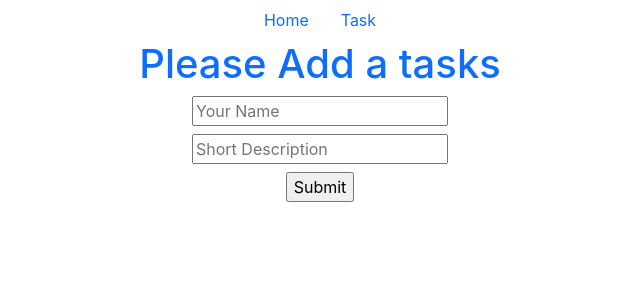
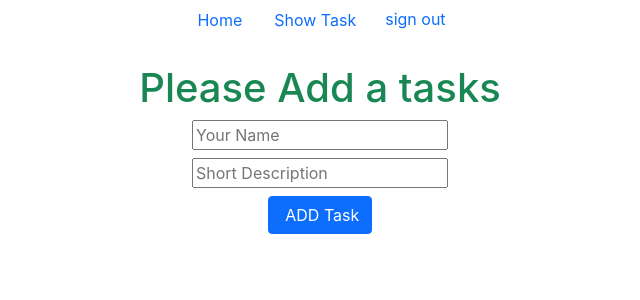
Before and after one commit to Waheedulislam/Skill-Assessment-client, a React (Create React App) app: page / in a window 1280 px wide. Shown: the top 300 px of the page, without its empty margins (320-960 px from the left). Built offline with nearby package versions, Linux system fonts and the light colour scheme; no server answers; sample sign-in values are in the browser's storage; the HTML template or start-up script is replaced by a standard one.

Commit message:
requareAuth done

```diff
--- a/package.json
+++ b/package.json
@@ -8,6 +8,7 @@
     "@testing-library/user-event": "^13.5.0",
     "react": "^18.1.0",
     "react-dom": "^18.1.0",
+    "react-firebase-hooks": "^5.0.3",
     "react-router-dom": "^6.3.0",
     "react-scripts": "5.0.1",
     "web-vitals": "^2.1.4"
@@ -35,5 +36,8 @@
       "last 1 firefox version",
       "last 1 safari version"
     ]
+  },
+  "devDependencies": {
+    "firebase": "^9.8.1"
   }
 }
--- a/src/App.js
+++ b/src/App.js
@@ -3,15 +3,20 @@ import './App.css';
 import Home from './Components/Add-btn/Home';
 import ShowTask from './Components/Add-btn/ShowTask';
 import Header from './Components/Header/Header';
+import Login from './Components/Login/Login';
+import Register from './Components/Login/Register';
+import RequairAuth from './Components/Login/RequairAuth';
 
 function App() {
   return (
     <div >
       <Header></Header>
       <Routes>
-        <Route path="/" element={<Home />} />
-        <Route path="/home" element={<Home />} />
-        <Route path="/show" element={<ShowTask />} />
+        <Route path="/" element={<RequairAuth><Home /></RequairAuth>} />
+        <Route path="/home" element={<RequairAuth><Home /></RequairAuth>} />
+        <Route path="/show" element={<RequairAuth><ShowTask /></RequairAuth>} />
+        <Route path="/login" element={<Login />} />
+        <Route path="/register" element={<Register />} />
       </Routes>
     </div>
   );
--- a/src/Components/Add-btn/Home.js
+++ b/src/Components/Add-btn/Home.js
@@ -24,14 +24,14 @@ const Home = () => {
             })
     }
     return (
-        <div className='text-center  w-50 mx-auto'>
-            <h1 className='text-center text-primary'>Please Add a tasks</h1>
-            <form onSubmit={handleTak}>
+        <div className='text-center' >
+            <h1 className='text-success pt-4'>Please Add a tasks</h1>
+            <form onSubmit={handleTak} className='w-50 mx-auto'>
                 <input className='mb-2' type="text" name="name" placeholder='Your Name' id="" required />
                 <br />
                 <input className='mb-2' type="text" name="description" placeholder='Short Description' id="" />
                 <br />
-                <input className='mb-2' type="submit" value="Submit" />
+                <input className='mb-2 btn btn-primary' type="submit" value=" ADD Task" />
             </form>
         </div>
     );
--- a/src/Components/Header/Header.js
+++ b/src/Components/Header/Header.js
@@ -1,19 +1,36 @@
+import { signOut } from 'firebase/auth';
 import React from 'react';
+import { useAuthState } from 'react-firebase-hooks/auth';
 import { Link } from 'react-router-dom';
+import auth from '../../firebase.init';
 
 const Header = () => {
+    const [user] = useAuthState(auth);
+
+    const handleSignOut = () => {
+        signOut(auth);
+    }
     return (
-        <div>
+        <div >
             <ul class="nav justify-content-center">
                 <li class="nav-item">
                     <Link class="nav-link active" aria-current="page" to="/Home">Home</Link>
                 </li>
                 <li class="nav-item">
-                    <Link class="nav-link active" aria-current="page" to="/show">Task</Link>
+                    <Link class="nav-link active" aria-current="page" to="/show">Show Task</Link>
                 </li>
-                {/* <li class="nav-item">
-                    <Link class="nav-link active" aria-current="page" to="/Home">complete</Link>
-                </li> */}
+                <li class="nav-item">
+                    {/* {
+                        user:<Link class="nav-link active" aria-current="page" to="/Login">Login</Link>
+                    } */}
+                    {
+
+                        user ?
+                            <button className='btn btn-link text-primary text-decoration-none' onClick={handleSignOut}>sign out</button>
+                            :
+                            <Link class="nav-link active" aria-current="page" to="/Login">Login</Link>
+                    }
+                </li>
             </ul>
         </div>
     );
--- /dev/null
+++ b/src/Components/Login/Login.js
@@ -0,0 +1,15 @@
+import React from 'react';
+import { Link } from 'react-router-dom';
+import Social from './Social';
+
+const Login = () => {
+    return (
+        <div className='text-center'>
+            <h1>Login</h1>
+            <Social></Social>
+            <h6 className='mt-3 w-50 mx-auto'>Don't have an account? <Link to='/register' className='text-danger pe-auto  text-decoration-none'>Create Account</Link></h6>
+        </div>
+    );
+};
+
+export default Login;
--- /dev/null
+++ b/src/Components/Login/Register.js
@@ -0,0 +1,14 @@
+import React from 'react';
+import { Link } from 'react-router-dom';
+import Social from './Social';
+const Register = () => {
+    return (
+        <div className='text-center'>
+            <h1>Register</h1>
+            <Social></Social>
+            <h6 className='mt-3 w-50 mx-auto'>Already have an account ? <Link to='/login' className='text-danger pe-auto  text-decoration-none' >Login</Link></h6>
+        </div>
+    );
+};
+
+export default Register;
--- /dev/null
+++ b/src/Components/Login/RequairAuth.js
@@ -0,0 +1,19 @@
+import React from 'react';
+import { useAuthState } from 'react-firebase-hooks/auth';
+import { Navigate, useLocation } from 'react-router-dom';
+import auth from '../../firebase.init';
+
+const RequairAuth = ({ children }) => {
+    const [user, loading] = useAuthState(auth);
+    let location = useLocation();
+    if (loading) {
+        return <div>Loading ......</div>
+    }
+
+    if (!user) {
+        return <Navigate to="/login" state={{ from: location }} replace />;
+    }
+    return children;
+};
+
+export default RequairAuth;
--- /dev/null
+++ b/src/Components/Login/Social.js
@@ -0,0 +1,22 @@
+import React from 'react';
+import auth from '../../firebase.init';
+import { useAuthState, useSignInWithGoogle } from 'react-firebase-hooks/auth';
+import { useNavigate } from 'react-router-dom';
+
+const Social = () => {
+    const [user] = useAuthState(auth)
+
+    const [signInWithGoogle, guser, loading, error] = useSignInWithGoogle(auth);
+    const navigate = useNavigate();
+
+    if (user || guser) {
+        navigate('/home')
+    }
+    return (
+        <div className='text-center pt-5'>
+            <button onClick={() => signInWithGoogle()} className='btn btn-primary'>Google SignIn</button>
+        </div>
+    );
+};
+
+export default Social;
--- /dev/null
+++ b/src/firebase.init.js
@@ -0,0 +1,20 @@
+// Import the functions you need from the SDKs you need
+import { initializeApp } from "firebase/app";
+import { getAuth } from "firebase/auth";
+// TODO: Add SDKs for Firebase products that you want to use
+// https://firebase.google.com/docs/web/setup#available-libraries
+
+// Your web app's Firebase configuration
+const firebaseConfig = {
+    apiKey: "AIzaSyCCBHpfxOjgvRUUXzMhJfopx1v4eXuPQAs",
+    authDomain: "todo-task-c7697.firebaseapp.com",
+    projectId: "todo-task-c7697",
+    storageBucket: "todo-task-c7697.appspot.com",
+    messagingSenderId: "94335806759",
+    appId: "1:94335806759:web:6683b1bd9865339e9e8d02"
+};
+
+// Initialize Firebase
+const app = initializeApp(firebaseConfig);
+const auth = getAuth(app)
+export default (auth);
```
Also changed, not shown: 1 other file (tests, documents, lock files or other folders).
